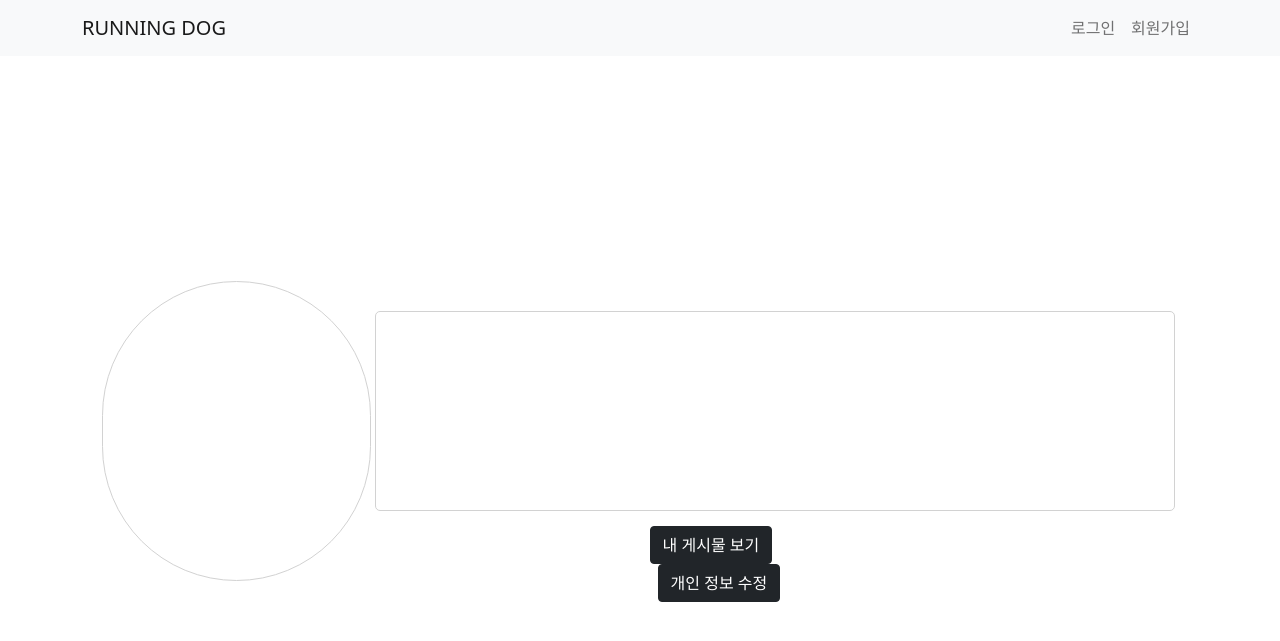
After one commit to 2021147566/running-dog, a Django app: template templates/my_page.html in a window 1280 px wide. The commit adds this page. Shown: the top 641 px of the page. Run offline with Django 4.2, Linux system fonts and the light colour scheme; the template is opened without the code that fills it, so the values that code supplies are empty.

Commit message:
상세페이지, 마이페이지 추가/작성페이지 수정/장고프로젝트 추가

```diff
--- /dev/null
+++ b/runningDog/urls.py
@@ -0,0 +1,13 @@
+from django.contrib import admin
+from django.urls import path
+from . import views
+
+urlpatterns = [
+    path('admin/', admin.site.urls),
+    path('first/', views.first_view, name='first_view'),
+    path('second/', views.second_view, name='home'),
+    path('signup/', views.sign_up_view, name='home'),
+    path('signin/', views.sign_in_view, name='signin'),
+    path('detail/', views.detail_view, name='signin'),
+    path('mypage/', views.mypage_view, name='mypage'),
+]
--- /dev/null
+++ b/templates/base.html
@@ -0,0 +1,115 @@
+<!DOCTYPE html>
+<html lang="en">
+<head>
+    <meta charset="UTF-8">
+    <title>{% block title %}{% endblock %} | TODO </title>
+    <!-- Bootstrap CSS -->
+    <link href="https://cdn.jsdelivr.net/npm/bootstrap@5.0.0-beta3/dist/css/bootstrap.min.css" rel="stylesheet"
+          integrity="sha384-eOJMYsd53ii+scO/bJGFsiCZc+5NDVN2yr8+0RDqr0Ql0h+rP48ckxlpbzKgwra6" crossorigin="anonymous">
+
+    <script src="https://cdn.jsdelivr.net/npm/bootstrap@5.0.0-beta3/dist/js/bootstrap.bundle.min.js"
+            integrity="sha384-JEW9xMcG8R+pH31jmWH6WWP0WintQrMb4s7ZOdauHnUtxwoG2vI5DkLtS3qm9Ekf"
+            crossorigin="anonymous"></script>
+    <style>
+        .title-center {
+            text-align: center;
+            margin-top: 50px;
+        }
+        .wrap {
+            width: 400px;
+            margin: 0 auto;
+        }
+
+        .form-area {
+            margin-top: 25px;
+        }
+
+        .timeline-container {
+            margin-top : 25px
+        }
+        .empty-box {
+            height: 400px;
+            background: beige;
+        }
+        .wrap-box-signin {
+            margin-top: 200px;
+            height: 350px;
+            padding: 5px 20px 5px;
+            border:1px solid #d2d2d2;
+            border-radius: 5px;
+        }
+        .wrap-box-signup {
+            margin-top: 100px;
+            height: 480px;
+            padding: 5px 20px 5px;
+            border:1px solid #d2d2d2;
+            border-radius: 5px;
+        }
+        .wrap-mypage {
+            height: 350px;
+            margin: 0 auto;
+            margin-top: 200px;
+            padding: 5px 20px 5px;
+            display: flex;
+            align-items: center;
+        }
+        .profile-pic {
+            width: 300px;
+            height: 300px;
+            border:1px solid #d2d2d2;
+            border-radius: 150px;
+        }
+        .profile-content {
+            width: 900px;
+            height: 300px;
+            margin: 0 auto;
+        }
+        .profile {
+            width: 800px;
+            height: 200px;
+            border:1px solid #d2d2d2;
+            border-radius: 5px;
+            margin: 0 auto;
+            margin-top: 30px;
+        }
+        .profile-btn {
+            width: 250px;
+            margin: 0 auto;
+            margin-top: 15px;
+        }
+    </style>
+</head>
+<body>
+<!-- 상단 네비게이션 -->
+<nav class="navbar navbar-expand-lg navbar-light bg-light">
+    <div class="container">
+        <a class="navbar-brand" href="/">RUNNING DOG</a>
+        <form class="form-inline my-2 my-lg-0">
+            {% if not user.is_authenticated %}
+            <ul class="navbar-nav mr-auto">
+                <li class="nav-item active">
+                    <a class="nav-link" href="/sign-in"> 로그인 <span class="sr-only"></span></a>
+                </li>
+                <li class="nav-item active">
+                    <a class="nav-link" href="/sign-up"> 회원가입 <span class="sr-only"></span></a>
+                </li>
+            </ul>
+            {% else %}
+            <ul class="navbar-nav mr-auto">
+                <li class="nav-item disabled">
+                    <a class="nav-link" href="/"> 마이 페이지 </a>
+                </li>
+                <li class="nav-item active">
+                    <a class="nav-link" href="/"> 로그아웃 </a>
+                </li>
+            </ul>
+            {% endif %}
+        </form>
+    </div>
+</nav>
+{% block content %}
+
+{% endblock %}
+
+</body>
+</html>
--- /dev/null
+++ b/templates/my_page.html
@@ -0,0 +1,19 @@
+{% extends 'base.html' %}
+
+{% block title %}
+로그인
+{% endblock %}
+{% block content %}
+<div class="container">
+    <div class="wrap-mypage">
+        <div class="profile-pic"></div>
+        <div class="profile-content">
+            <div class="profile"></div>
+            <div class="profile-btn">
+                <a href="/" class="btn btn-dark">내 게시물 보기</a>
+                <a href="/" class="btn btn-dark ms-2">개인 정보 수정</a>
+            </div>
+        </div>
+    </div>
+</div>
+{% endblock %}
```
Also changed, not shown: manage.py (added, +22 -0 lines), runningDog/asgi.py (added, +16 -0 lines), runningDog/settings.py (added, +112 -0 lines), runningDog/views.py (added, +25 -0 lines), runningDog/wsgi.py (added, +16 -0 lines), templates/detail_page.html (added, +41 -0 lines), templates/post_page.html (+2 -68 lines), runningDog/__init__.py (added).
